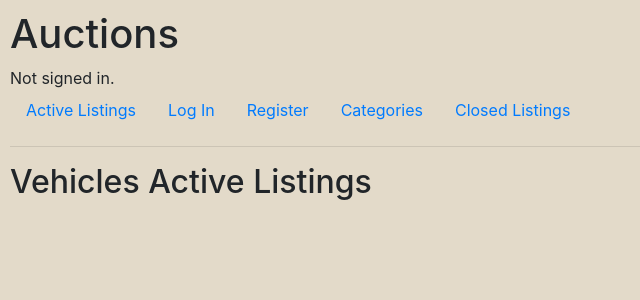
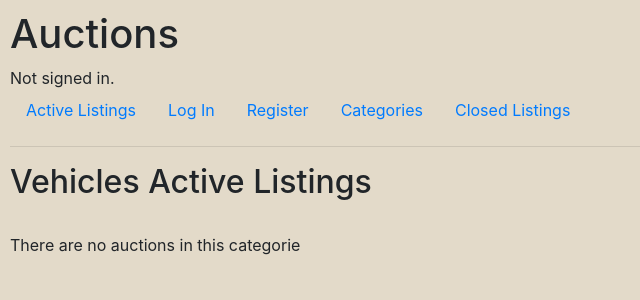
Before and after one commit to Danypooh/commerce, a Django app: page /view_categorie/vehicles in a window 1280 px wide. Shown: the top 300 px of the page, without its empty margins (0-640 px from the left). Run offline with Django 3.2, Linux system fonts and the light colour scheme; data comes from the database, SQL or seed files in the repository; some libraries are stand-ins or nearby versions.

Commit message:
add message for categories with no active listings

```diff
--- a/auctions/templates/auctions/categorie.html
+++ b/auctions/templates/auctions/categorie.html
@@ -3,6 +3,7 @@
 {% block body %}
     <h2>{{ categorie|capfirst }} Active Listings</h2>
     <br>
+    {% if listings %}
       {% for listing in listings %}
         <div class="container">
             <div class="row">
@@ -27,4 +28,7 @@
             </div>
         </div>
       {% endfor %}
+    {% else %}
+      <p>There are no auctions in this categorie</p>
+    {% endif %}
 {% endblock %}
```
Lines whose indentation alone changed are shown as unchanged.
